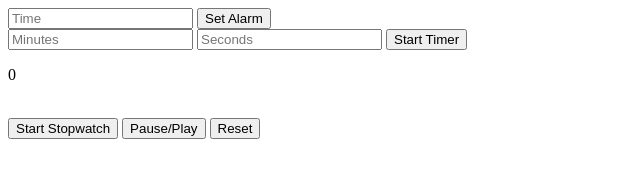
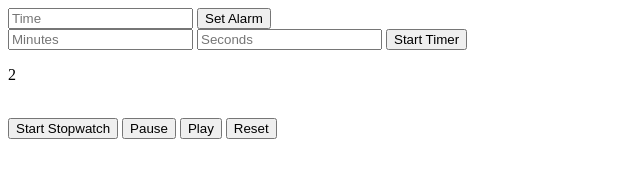
Before and after one commit to 17kikak/js03, a plain HTML site: page challenge-15/index.html in a window 1280 px wide. Both pictures are taken after a click on the button "Start Stopwatch". Shown: the full height of the page, 0-640 px from the left. Drawn offline with nearby package versions, Linux system fonts and the light colour scheme.

Commit message:
Challenge 15
functioning timer... not sure how to do alarm.... stopwatch working but if i pause then play it goes up by whatever number it was last on instead of continuing by one, also reset button doesn't stop the stopwatch..

```diff
--- a/challenge-15/index.html
+++ b/challenge-15/index.html
@@ -11,14 +11,33 @@
     <input type="text" id="sec" placeholder="Seconds"/>
     <button id="startT">Start Timer</button>
     <br>
-    <p id = "stopwatch">0</p> <br>
+    <p id="stopwatch">0</p> <br>
     <button id="startS">Start Stopwatch</button>
-    <button id="pp">Pause/Play</button>
+    <button id="pause">Pause</button>
+    <button id="play">Play</button>
     <button id="reset">Reset</button>
     <script>
+      let i = 0;
       $('#setA').click( () => {
         let timeForAlarm = $('#time').val();
       });
+      $('#startS').click( () => {
+          let aSecond = () => {
+            i = i + 1;
+            document.getElementById("stopwatch").innerHTML = i;
+            $('#reset').click( () => {
+              clearInterval(myStopwatch);
+              document.getElementById("stopwatch").innerHTML = 0;
+            })
+            $('#pause').click( () => {
+              clearInterval(myStopwatch);
+            })
+            $('#play').click( () => {
+              setInterval(aSecond, 1000);
+            })
+          }
+          let myStopwatch = setInterval(aSecond, 1000);
+        })
       $('#startT').click( () => {
         let minForTimer = $('#min').val() * 60000;
         let secForTimer = $('#sec').val() * 1000;
```
